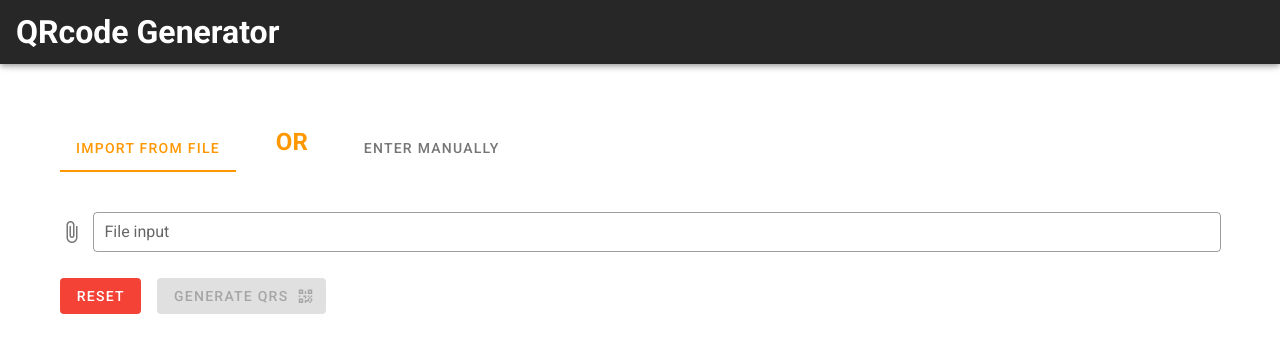
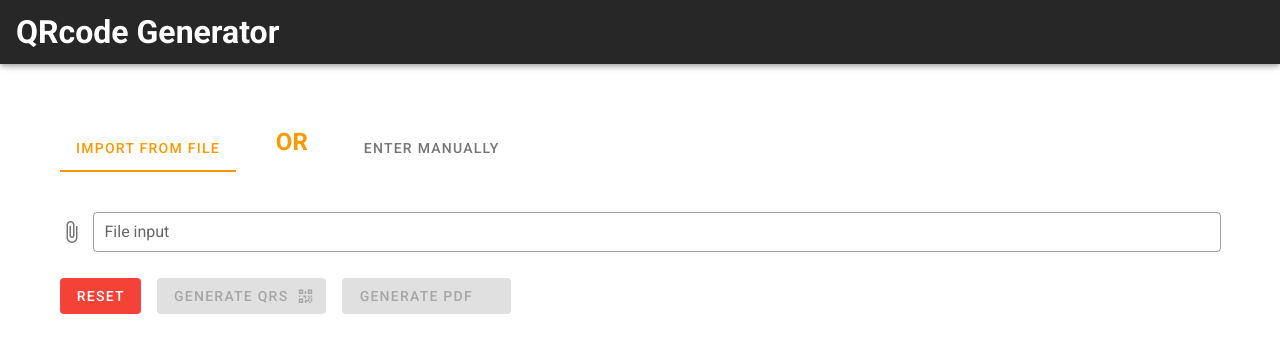
Before and after one commit to Neca-development/QR_PDF_Generator, a Vue app: page / in a window 1280 px wide. Shown: the top 352 px of the page. Built offline with nearby package versions, Linux system fonts and the light colour scheme.

Commit message:
add pdf export

```diff
--- a/src/App.vue
+++ b/src/App.vue
@@ -27,9 +27,17 @@
               :disabled="!fileData.length"
               color="green"
               @click="generateFromFile()"
+              class="mr-4 white--text"
+            >
+              Generate QRs <v-icon dark right> mdi-qrcode </v-icon>
+            </v-btn>
+            <v-btn
+              :disabled="!fileData.length"
+              color="blue"
+              @click="generatePDF()"
               class="white--text"
             >
-              Generate QRs <v-icon dark right> mdi-qrcode </v-icon>
+              Generate PDF <v-icon dark right> mdi-file-pdf </v-icon>
             </v-btn>
           </v-tab-item>
           <v-tab-item class="mt-10">
@@ -54,9 +62,17 @@
               depressed
               @click="generateFromInputs()"
               color="green"
+              class="white--text mr-4"
+            >
+              Generate QRs <v-icon dark right> mdi-qrcode </v-icon>
+            </v-btn>
+            <v-btn
+              :disabled="!form.data.address || !form.data.key"
+              color="blue"
+              @click="generatePDF()"
               class="white--text"
             >
-              Generate QRs <v-icon dark right> mdi-qrcode </v-icon>
+              Generate PDF <v-icon dark right> mdi-file-pdf </v-icon>
             </v-btn>
           </v-tab-item>
         </v-tabs-items>
@@ -130,10 +146,10 @@
 
 <script>
 import QRCode from 'qrcode';
+import html2PDF from 'jspdf-html2canvas';
 
 export default {
   name: 'App',
-
   data() {
     return {
       tab: null,
@@ -150,6 +166,7 @@ export default {
       },
       file: null,
       fileData: [],
+      IsCodessGenerated: false,
     };
   },
   methods: {
@@ -166,11 +183,13 @@ export default {
       this.file = null;
       this.fileData = [];
       this.clearQRCodes();
+      this.IsCodessGenerated = false;
       return false;
     },
     // eslint-disable-next-line consistent-return
     extractDataFromFile() {
       this.fileData = [];
+      this.IsCodessGenerated = false;
 
       if (this.file === null) {
         return false;
@@ -215,6 +234,7 @@ export default {
           });
         });
         this.loader = false;
+        this.IsCodessGenerated = true;
       }, 1);
 
       return false;
@@ -227,7 +247,24 @@ export default {
         QRCode.toCanvas(canvas, value, { width: 280 });
       });
       this.loader = false;
+      this.IsCodessGenerated = true;
       return false;
+    },
+    async generatePDF() {
+      if (!this.IsCodessGenerated && this.file) this.generateFromFile();
+      else this.generateFromInputs();
+
+      const nodes = document.querySelectorAll('.page');
+      await html2PDF(nodes, {
+        jsPDF: {
+          format: 'a4',
+        },
+        imageType: 'image/jpeg',
+        output: `./pdf/qrcodes-${new Date()
+          .toLocaleString()
+          .replace(/\s/g, ':')
+          .replace(',', '')}.pdf`,
+      });
     },
   },
 };
```
